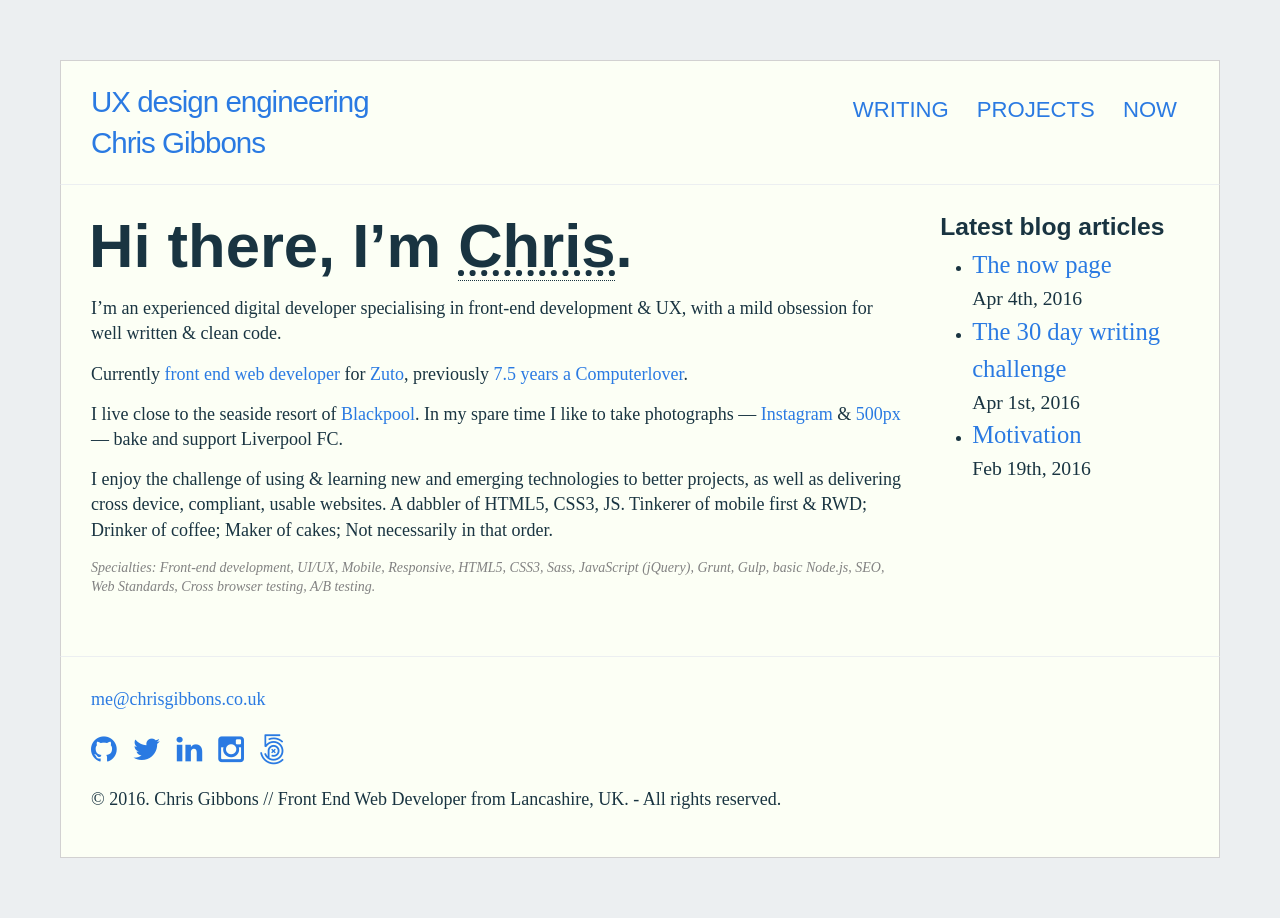
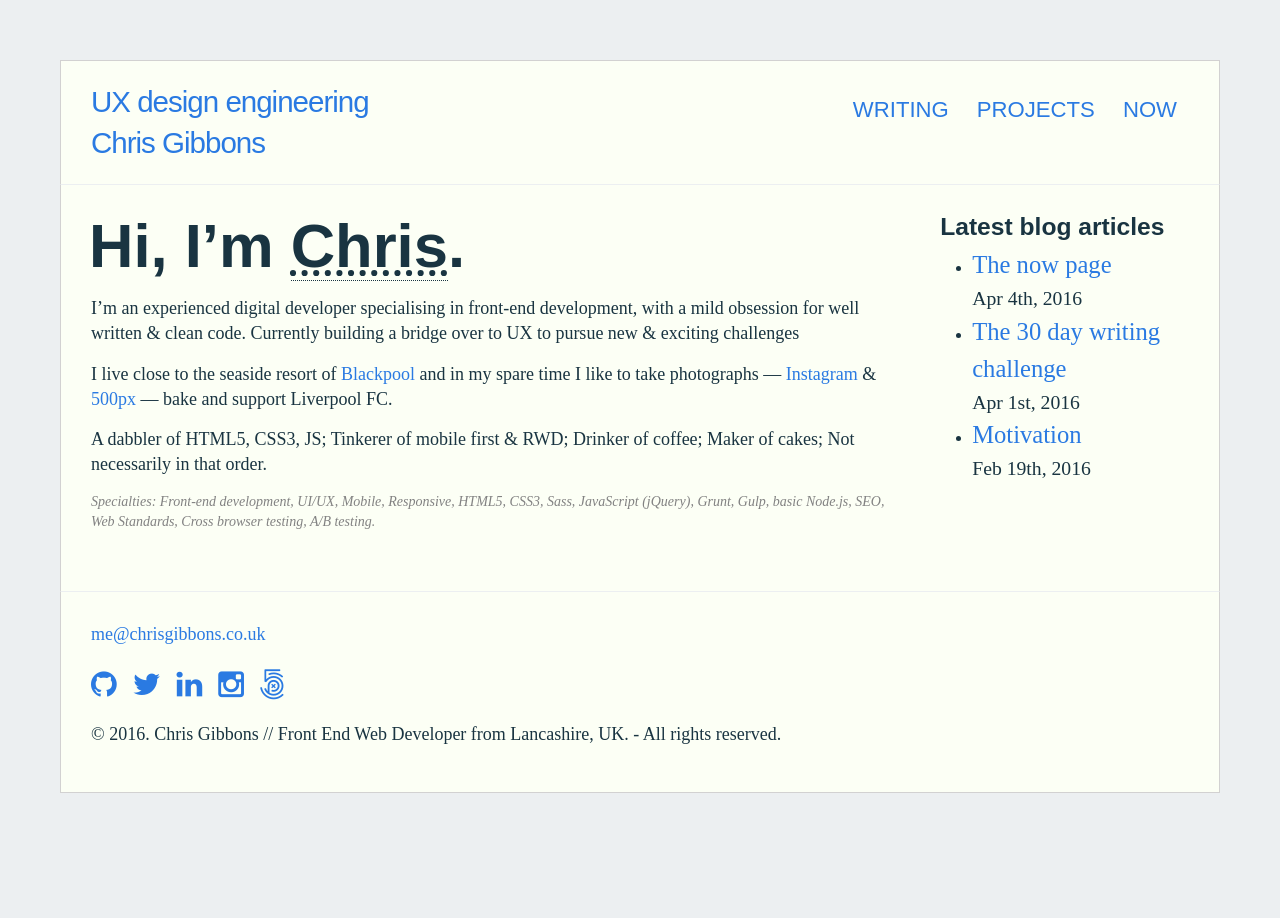
Before and after one commit to gbbns/gbbns.github.io, a Jekyll site: the page built from index.html, in a window 1280 px wide. Built offline with Jekyll 4.4.1, drawn with Linux system fonts in a browser that asks for light colours.

Commit message:
feat: content updates

```diff
--- a/_includes/about.html
+++ b/_includes/about.html
@@ -1,12 +1,10 @@
 
-  <h1 class="site__title--primary">Hi there, I&rsquo;m <abbr title="{{ site.meta.description }}">Chris</abbr>.</h1>
+  <h1 class="site__title--primary">Hi, I&rsquo;m <abbr title="{{ site.meta.description }}">Chris</abbr>.</h1>
 
-  <p>I&rsquo;m an experienced digital developer specialising in front-end development &amp; UX, with a mild obsession for well written &amp; clean code.</p>
+  <p>I&rsquo;m an experienced digital developer specialising in front-end development, with a mild obsession for well written &amp; clean code. Currently building a bridge over to UX to pursue new &amp; exciting challenges</p>
 
-  <p>Currently <a href="/projects/">front end web developer</a> for <a href="https://www.zuto.com">Zuto</a>, previously <a href="http://www.codecomputerlove.com">7.5 years a Computerlover</a>.</p>
+  <p>I live close to the seaside resort of <a href="http://en.wikipedia.org/wiki/Blackpool">Blackpool</a> and in my spare time I like to take photographs &mdash; <a href="http://www.instagram.com/"{{ site.social-link.instagram }}>Instagram</a> &amp; <a href="http://www.500px.com/"{{ site.social-link.500px }}>500px</a> &mdash; bake and support Liverpool FC.</p>
 
-  <p>I live close to the seaside resort of <a href="http://en.wikipedia.org/wiki/Blackpool">Blackpool</a>. In my spare time I like to take photographs &mdash; <a href="http://www.instagram.com/"{{ site.social-link.instagram }}>Instagram</a> &amp; <a href="http://www.500px.com/"{{ site.social-link.500px }}>500px</a> &mdash; bake and support Liverpool FC.</p>
-
-  <p>I enjoy the challenge of using &amp; learning new and emerging technologies to better projects, as well as delivering cross device, compliant, usable websites. A dabbler of HTML5, CSS3, JS. Tinkerer of mobile first &amp; RWD; Drinker of coffee; Maker of cakes; Not necessarily in that order.</p>
+  <p>A dabbler of HTML5, CSS3, JS; Tinkerer of mobile first &amp; RWD; Drinker of coffee; Maker of cakes; Not necessarily in that order.</p>
 
   <p class="post__meta post__meta--mini">Specialties: Front-end development, UI/UX, Mobile, Responsive, HTML5, CSS3, Sass, JavaScript (jQuery), Grunt, Gulp, basic Node.js, SEO, Web Standards, Cross browser testing, A/B testing.</p>
```
